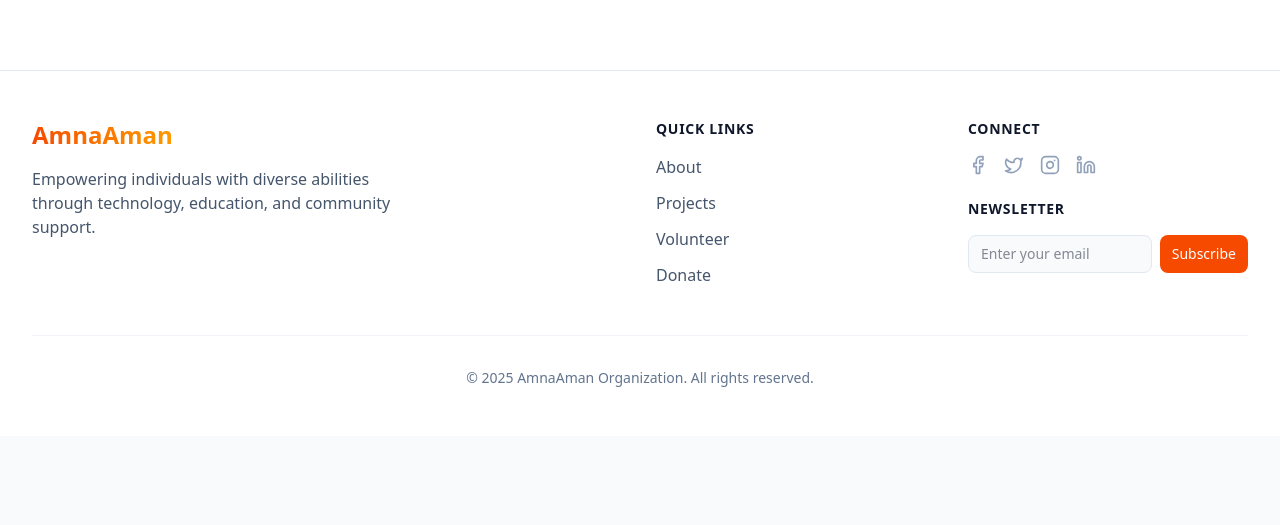
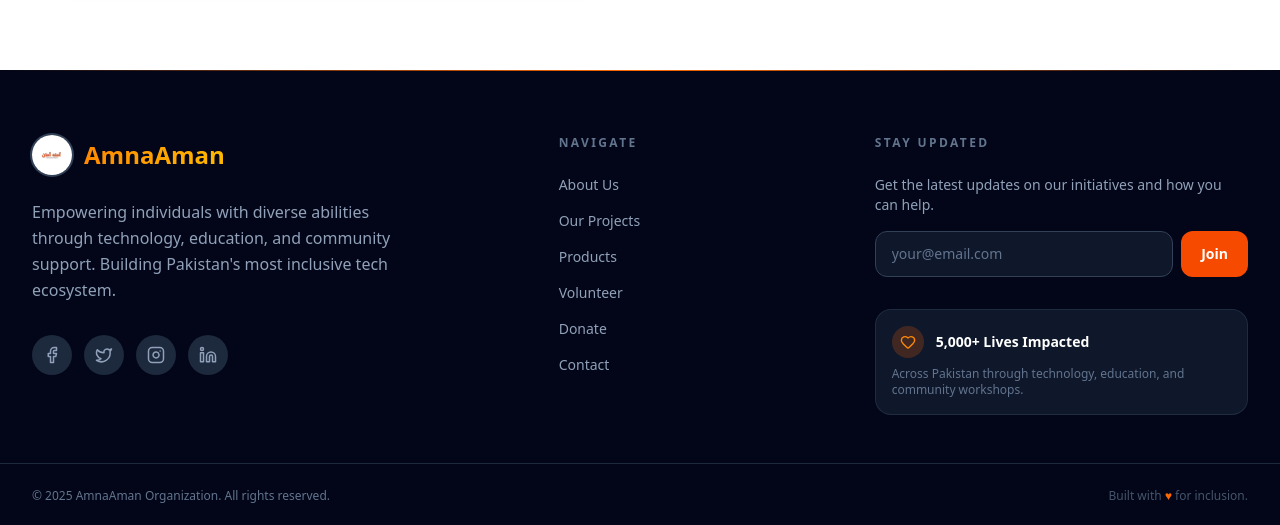
Before and after one commit to hassankhan23f/amna-aman-project, a Next.js app: page /projects in a window 1280 px wide. Shown: the part 1993-2518 px from the top of the page. Before the commit the page ends 2429 px from the top, so only its background shows below. Built offline with nearby package versions, Linux system fonts and the light colour scheme; no server answers.

Commit message:
Phase 6: Premium Footer, Navbar scroll effect, page transitions, accessibility, and favicon

```diff
--- a/src/app/layout.tsx
+++ b/src/app/layout.tsx
@@ -4,6 +4,7 @@ import "./globals.css";
 import { ThemeProvider } from "@/components/theme-provider";
 import { Navbar } from "@/components/Navbar";
 import { Footer } from "@/components/Footer";
+import { PageTransition } from "@/components/PageTransition";
 
 const outfit = Outfit({
   subsets: ["latin"],
@@ -17,7 +18,11 @@ const inter = Inter({
 
 export const metadata: Metadata = {
   title: "AmnaAman Organization",
-  description: "Empowering individuals with diverse abilities through technology.",
+  description: "Empowering individuals with diverse abilities through technology, education, and community support in Pakistan.",
+  icons: {
+    icon: "/images/logo.jpeg",
+    apple: "/images/logo.jpeg",
+  },
 };
 
 export default function RootLayout({
@@ -37,8 +42,15 @@ export default function RootLayout({
           disableTransitionOnChange
         >
           <div className="flex min-h-screen flex-col">
+            <a href="#main-content" className="sr-only focus:not-sr-only focus:absolute focus:top-2 focus:left-2 focus:z-[100] focus:bg-orange-600 focus:text-white focus:px-4 focus:py-2 focus:rounded-lg focus:text-sm focus:font-medium">
+              Skip to main content
+            </a>
             <Navbar />
-            <main className="flex-1">{children}</main>
+            <main id="main-content" className="flex-1" role="main">
+              <PageTransition>
+                {children}
+              </PageTransition>
+            </main>
             <Footer />
           </div>
         </ThemeProvider>
--- a/src/components/Footer.tsx
+++ b/src/components/Footer.tsx
@@ -1,75 +1,113 @@
 import Link from "next/link"
-import { Facebook, Github, Instagram, Linkedin, Twitter } from "lucide-react"
+import Image from "next/image"
+import { Facebook, Instagram, Linkedin, Twitter, ArrowUpRight, Heart } from "lucide-react"
 
 export function Footer() {
     return (
-        <footer className="border-t border-slate-200 bg-white py-12 dark:border-slate-800 dark:bg-slate-950">
-            <div className="container mx-auto px-4 sm:px-6 lg:px-8">
-                <div className="grid gap-8 md:grid-cols-4">
-                    <div className="col-span-1 md:col-span-2">
-                        <div className="flex items-center space-x-2">
-                            <span className="text-2xl font-bold bg-clip-text text-transparent bg-gradient-to-r from-orange-600 to-amber-500 dark:from-orange-400 dark:to-amber-400">
+        <footer className="relative bg-slate-950 text-white overflow-hidden">
+            {/* Subtle gradient accent line */}
+            <div className="h-px w-full bg-gradient-to-r from-transparent via-orange-500 to-transparent"></div>
+
+            {/* Main Footer Content */}
+            <div className="container mx-auto px-4 sm:px-6 lg:px-8 pt-16 pb-12">
+                <div className="grid gap-12 lg:grid-cols-12">
+
+                    {/* Brand Column */}
+                    <div className="lg:col-span-5">
+                        <div className="flex items-center space-x-3 mb-6">
+                            <div className="relative h-10 w-10 overflow-hidden rounded-full ring-2 ring-slate-700">
+                                <Image src="/images/logo.jpeg" alt="AmnaAman Logo" fill className="object-cover" />
+                            </div>
+                            <span className="text-2xl font-bold bg-clip-text text-transparent bg-gradient-to-r from-orange-400 to-amber-400">
                                 AmnaAman
                             </span>
                         </div>
-                        <p className="mt-4 max-w-sm text-slate-600 dark:text-slate-400" suppressHydrationWarning>
-                            Empowering individuals with diverse abilities through technology, education, and community support.
+                        <p className="text-slate-400 max-w-sm leading-relaxed mb-8">
+                            Empowering individuals with diverse abilities through technology, education, and community support. Building Pakistan&apos;s most inclusive tech ecosystem.
                         </p>
+                        <div className="flex space-x-3">
+                            {[
+                                { icon: Facebook, href: "#", label: "Facebook", hoverColor: "hover:bg-blue-600" },
+                                { icon: Twitter, href: "#", label: "Twitter", hoverColor: "hover:bg-sky-500" },
+                                { icon: Instagram, href: "https://www.instagram.com/amnaaman.project?igsh=czZrNmhmZDVlOHMz&utm_source=qr", label: "Instagram", hoverColor: "hover:bg-pink-600" },
+                                { icon: Linkedin, href: "https://www.linkedin.com/company/amna-aman-project/", label: "LinkedIn", hoverColor: "hover:bg-blue-700" },
+                            ].map(({ icon: Icon, href, label, hoverColor }) => (
+                                <Link
+                                    key={label}
+                                    href={href}
+                                    target={href !== "#" ? "_blank" : undefined}
+                                    rel={href !== "#" ? "noopener noreferrer" : undefined}
+                                    aria-label={label}
+                                    className={`w-10 h-10 rounded-full bg-slate-800 flex items-center justify-center text-slate-400 hover:text-white ${hoverColor} transition-all duration-300`}
+                                >
+                                    <Icon size={18} />
+                                </Link>
+                            ))}
+                        </div>
                     </div>
 
-                    <div>
-                        <h3 className="mb-4 text-sm font-semibold uppercase tracking-wider text-slate-900 dark:text-white">
-                            Quick Links
-                        </h3>
-                        <ul className="space-y-3">
-                            {['About', 'Projects', 'Volunteer', 'Donate'].map((item) => (
-                                <li key={item}>
-                                    <Link href={`/${item.toLowerCase()}`} className="text-slate-600 hover:text-orange-600 dark:text-slate-400 dark:hover:text-orange-400 transition-colors">
-                                        {item}
+                    {/* Links Columns */}
+                    <div className="lg:col-span-3">
+                        <h3 className="text-xs font-bold uppercase tracking-[0.2em] text-slate-500 mb-6">Navigate</h3>
+                        <ul className="space-y-4">
+                            {[
+                                { name: 'About Us', href: '/about' },
+                                { name: 'Our Projects', href: '/projects' },
+                                { name: 'Products', href: '/products' },
+                                { name: 'Volunteer', href: '/volunteer' },
+                                { name: 'Donate', href: '/donate' },
+                                { name: 'Contact', href: '/contact' },
+                            ].map(({ name, href }) => (
+                                <li key={name}>
+                                    <Link href={href} className="group flex items-center text-slate-400 hover:text-white transition-colors text-sm">
+                                        {name}
+                                        <ArrowUpRight size={14} className="ml-1 opacity-0 -translate-y-1 group-hover:opacity-100 group-hover:translate-y-0 transition-all" />
                                     </Link>
                                 </li>
                             ))}
                         </ul>
                     </div>
 
-                    <div>
-                        <h3 className="mb-4 text-sm font-semibold uppercase tracking-wider text-slate-900 dark:text-white">
-                            Connect
-                        </h3>
-                        <div className="flex space-x-4 mb-6">
-                            <Link href="#" className="text-slate-400 hover:text-orange-600 dark:hover:text-orange-400 transition-colors">
-                                <Facebook size={20} />
-                            </Link>
-                            <Link href="#" className="text-slate-400 hover:text-orange-400 dark:hover:text-orange-400 transition-colors">
-                                <Twitter size={20} />
-                            </Link>
-                            <Link href="https://www.instagram.com/amnaaman.project?igsh=czZrNmhmZDVlOHMz&utm_source=qr" target="_blank" rel="noopener noreferrer" className="text-slate-400 hover:text-pink-600 dark:hover:text-pink-400 transition-colors">
-                                <Instagram size={20} />
-                            </Link>
-                            <Link href="https://www.linkedin.com/company/amna-aman-project/" target="_blank" rel="noopener noreferrer" className="text-slate-400 hover:text-orange-700 dark:hover:text-orange-500 transition-colors">
-                                <Linkedin size={20} />
-                            </Link>
-                        </div>
-
-                        <h3 className="mb-4 text-sm font-semibold uppercase tracking-wider text-slate-900 dark:text-white">
-                            Newsletter
-                        </h3>
+                    {/* Newsletter Column */}
+                    <div className="lg:col-span-4">
+                        <h3 className="text-xs font-bold uppercase tracking-[0.2em] text-slate-500 mb-6">Stay Updated</h3>
+                        <p className="text-sm text-slate-400 mb-4">Get the latest updates on our initiatives and how you can help.</p>
                         <div className="flex gap-2">
                             <input
                                 type="email"
-                                placeholder="Enter your email"
-                                className="w-full rounded-lg border border-slate-200 bg-slate-50 px-3 py-2 text-sm outline-none focus:border-orange-500 focus:ring-1 focus:ring-orange-500 dark:border-slate-800 dark:bg-slate-900 dark:text-white"
+                                placeholder="your@email.com"
+                                aria-label="Email for newsletter"
+                                className="flex-1 rounded-xl border border-slate-700 bg-slate-800/50 px-4 py-3 text-sm text-white placeholder:text-slate-500 outline-none focus:border-orange-500 focus:ring-1 focus:ring-orange-500 transition-colors"
                             />
-                            <button className="rounded-lg bg-orange-600 px-3 py-2 text-sm font-medium text-white hover:bg-orange-700 transition-colors">
-                                Subscribe
+                            <button
+                                aria-label="Subscribe to newsletter"
+                                className="rounded-xl bg-orange-600 px-5 py-3 text-sm font-bold text-white hover:bg-orange-500 transition-colors shrink-0"
+                            >
+                                Join
                             </button>
+                        </div>
+
+                        <div className="mt-8 p-4 rounded-2xl bg-slate-800/50 border border-slate-700/50">
+                            <div className="flex items-center gap-3 mb-2">
+                                <div className="w-8 h-8 rounded-full bg-orange-500/20 flex items-center justify-center">
+                                    <Heart size={16} className="text-orange-400" />
+                                </div>
+                                <span className="text-sm font-semibold text-white">5,000+ Lives Impacted</span>
+                            </div>
+                            <p className="text-xs text-slate-500">Across Pakistan through technology, education, and community workshops.</p>
                         </div>
                     </div>
                 </div>
+            </div>
 
-                <div className="mt-12 border-t border-slate-100 pt-8 dark:border-slate-800">
-                    <p className="text-center text-sm text-slate-500 dark:text-slate-400">
+            {/* Bottom Bar */}
+            <div className="border-t border-slate-800">
+                <div className="container mx-auto px-4 sm:px-6 lg:px-8 py-6 flex flex-col sm:flex-row items-center justify-between gap-4">
+                    <p className="text-xs text-slate-500">
                         © {new Date().getFullYear()} AmnaAman Organization. All rights reserved.
+                    </p>
+                    <p className="text-xs text-slate-600">
+                        Built with <span className="text-orange-500">♥</span> for inclusion.
                     </p>
                 </div>
             </div>
--- /dev/null
+++ b/src/components/PageTransition.tsx
@@ -0,0 +1,19 @@
+"use client"
+
+import { motion } from "framer-motion"
+import { usePathname } from "next/navigation"
+
+export function PageTransition({ children }: { children: React.ReactNode }) {
+    const pathname = usePathname()
+
+    return (
+        <motion.div
+            key={pathname}
+            initial={{ opacity: 0, y: 12 }}
+            animate={{ opacity: 1, y: 0 }}
+            transition={{ duration: 0.4, ease: "easeOut" }}
+        >
+            {children}
+        </motion.div>
+    )
+}
```
Also changed, not shown: src/components/Navbar.tsx (+54 -16 lines).
